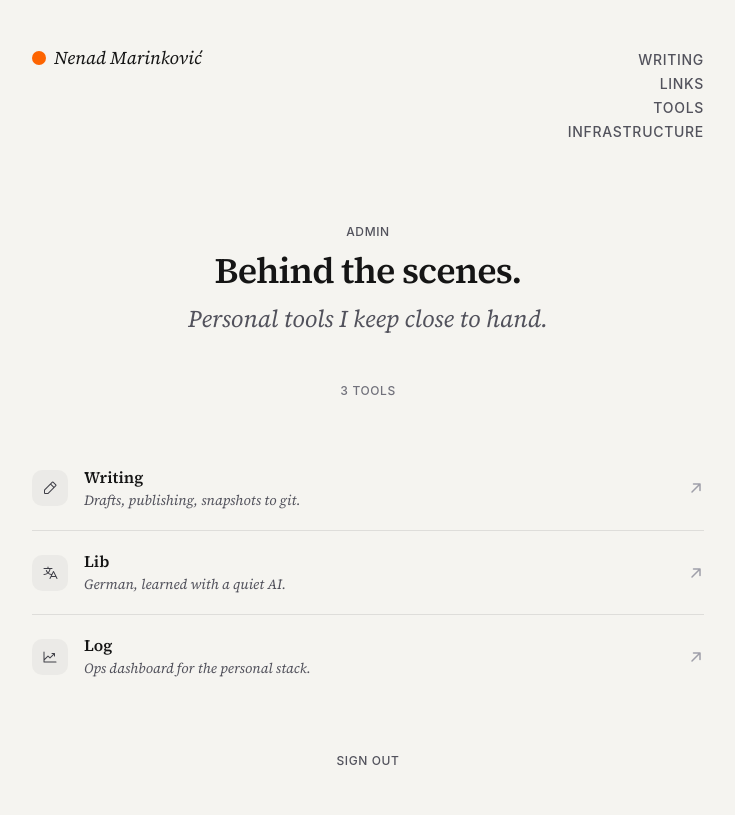
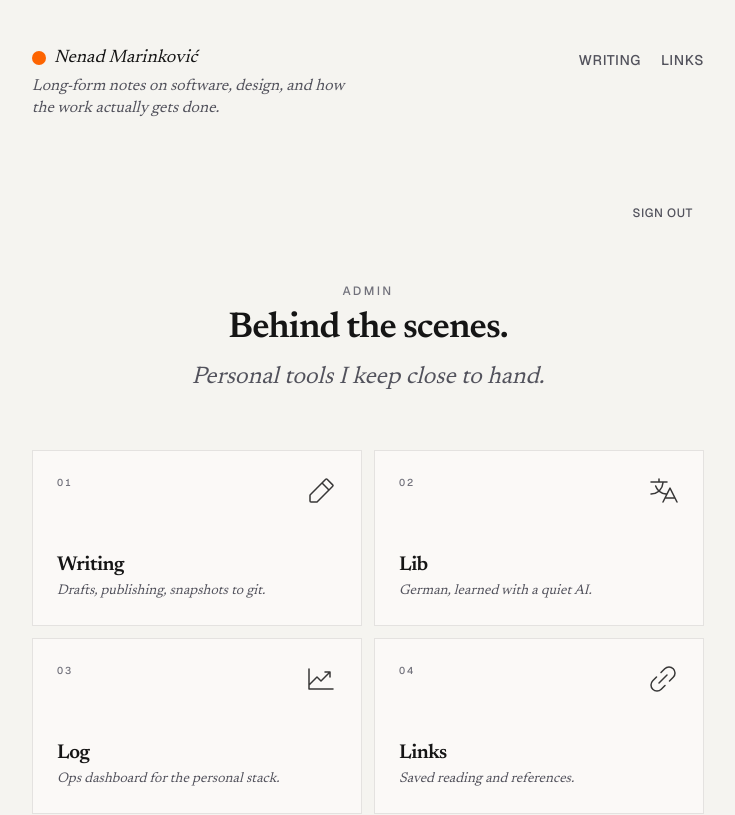
Before and after one commit to nenadmarinkovic/home, a Next.js app: page /admin in a window 1280 px wide. Shown: the top 815 px of the page, without its empty margins (272-1007 px from the left). Built offline with nearby package versions, Linux system fonts and the light colour scheme; no server answers.

Commit message:
feat(admin): add links page and update layout with new fonts

```diff
--- /dev/null
+++ b/app/admin/links/page.tsx
@@ -0,0 +1,28 @@
+import type { Metadata } from "next";
+
+export const metadata: Metadata = {
+  title: "Links · Admin",
+  robots: { index: false, follow: false },
+};
+
+export default function AdminLinksPage() {
+  return (
+    <main className="flex flex-1 flex-col items-start gap-12 py-20">
+      <hgroup className="max-w-prose self-center space-y-3 text-center">
+        <p className="font-sans text-xs font-medium uppercase tracking-[0.2em] text-zinc-500 dark:text-zinc-500">
+          Admin · Links
+        </p>
+        <h1 className="font-serif text-4xl font-semibold leading-[1.05] tracking-tight text-pretty">
+          Saved reading.
+        </h1>
+        <p className="font-serif text-2xl italic leading-snug text-zinc-600 dark:text-zinc-400">
+          A quiet shelf for things worth keeping.
+        </p>
+      </hgroup>
+
+      <p className="self-center font-sans text-xs font-medium uppercase tracking-[0.2em] text-zinc-500 dark:text-zinc-500">
+        Coming soon
+      </p>
+    </main>
+  );
+}
--- a/app/admin/page.tsx
+++ b/app/admin/page.tsx
@@ -3,6 +3,7 @@ import Link from "next/link";
 import {
   ArrowUpRight,
   ChartLineUp,
+  LinkSimple,
   PencilSimple,
   Translate,
 } from "@phosphor-icons/react/dist/ssr";
@@ -40,13 +41,23 @@ const tools: Tool[] = [
     tagline: "Ops dashboard for the personal stack.",
     Icon: ChartLineUp,
   },
+  {
+    href: "/admin/links",
+    name: "Links",
+    tagline: "Saved reading and references.",
+    Icon: LinkSimple,
+  },
 ];
 
 export default function AdminPage() {
   return (
-    <main className="flex flex-1 flex-col items-start gap-12 py-20">
+    <main className="flex flex-1 flex-col items-start gap-14 py-20">
+      <div className="flex w-full justify-end">
+        <LogoutButton />
+      </div>
+
       <hgroup className="max-w-prose self-center space-y-3 text-center">
-        <p className="font-sans text-xs font-medium uppercase tracking-wider text-zinc-600 dark:text-zinc-400">
+        <p className="font-sans text-xs font-medium uppercase tracking-[0.2em] text-zinc-500 dark:text-zinc-500">
           Admin
         </p>
         <h1 className="font-serif text-4xl font-semibold leading-[1.05] tracking-tight text-pretty">
@@ -57,52 +68,46 @@ export default function AdminPage() {
         </p>
       </hgroup>
 
-      <p className="flex flex-wrap items-center gap-x-2 gap-y-1 self-center font-sans text-xs font-medium uppercase tracking-wider text-zinc-500 dark:text-zinc-500">
-        <span>
-          <span className="tabular-nums">{tools.length}</span> tool
-          {tools.length === 1 ? "" : "s"}
-        </span>
-      </p>
-
-      <ul className="flex w-full flex-col divide-y divide-foreground/10">
-        {tools.map((tool) => (
-          <ToolRow key={tool.href} tool={tool} />
+      <ul className="grid w-full grid-cols-2 gap-3">
+        {tools.map((tool, index) => (
+          <ToolCard key={tool.href} tool={tool} index={index} />
         ))}
       </ul>
-
-      <div className="self-center">
-        <LogoutButton />
-      </div>
     </main>
   );
 }
 
-function ToolRow({ tool }: { tool: Tool }) {
+function ToolCard({ tool, index }: { tool: Tool; index: number }) {
   const { Icon } = tool;
   return (
-    <li className="group/row">
+    <li>
       <Link
         href={tool.href}
-        className="flex items-center gap-4 py-5 transition-colors"
+        className="group relative flex min-h-44 flex-col justify-between gap-10 border border-foreground/10 bg-card p-6 transition-colors duration-200 hover:border-foreground/30"
       >
-        <span
-          aria-hidden
-          className="flex size-9 shrink-0 items-center justify-center rounded-lg bg-foreground/[0.04] text-zinc-700 transition-colors group-hover/row:bg-[#fd6401]/10 group-hover/row:text-[#fd6401] dark:text-zinc-300"
-        >
-          <Icon weight="regular" className="size-4" />
+        <div className="flex items-start justify-between">
+          <span className="font-sans text-[10px] font-medium uppercase tracking-[0.2em] tabular-nums text-zinc-500 dark:text-zinc-500">
+            {String(index + 1).padStart(2, "0")}
           </span>
+          <Icon
+            weight="light"
+            className="size-8 text-foreground/85 transition-transform duration-300 group-hover:-translate-y-0.5"
+          />
+        </div>
+        <div className="flex items-end justify-between gap-3">
           <div className="min-w-0 flex-1">
-          <p className="truncate font-serif text-base font-semibold leading-tight text-foreground transition-opacity group-hover/row:opacity-70">
+            <p className="font-serif text-xl font-semibold leading-tight tracking-tight text-foreground">
               {tool.name}
             </p>
-          <p className="mt-1 truncate font-serif text-sm italic leading-snug text-zinc-600 dark:text-zinc-400">
+            <p className="mt-1 font-serif text-sm italic leading-snug text-zinc-600 text-pretty dark:text-zinc-400">
               {tool.tagline}
             </p>
           </div>
           <ArrowUpRight
             weight="bold"
-          className="size-4 shrink-0 text-zinc-400 transition-all group-hover/row:translate-x-0.5 group-hover/row:-translate-y-0.5 group-hover/row:text-foreground"
+            className="mb-1 size-4 shrink-0 -translate-x-1 text-zinc-400 opacity-0 transition-all duration-200 group-hover:translate-x-0 group-hover:text-foreground group-hover:opacity-100"
           />
+        </div>
       </Link>
     </li>
   );
--- a/app/globals.css
+++ b/app/globals.css
@@ -8,10 +8,10 @@
   --color-background: var(--background);
   --color-foreground: var(--foreground);
   --font-sans:
-    -apple-system, BlinkMacSystemFont, "SF Pro Text", "SF Pro Display",
-    "Helvetica Neue", Helvetica, sans-serif;
+    var(--font-geist), -apple-system, BlinkMacSystemFont, "SF Pro Text",
+    "SF Pro Display", "Helvetica Neue", Helvetica, sans-serif;
   --font-mono: ui-monospace, SFMono-Regular, Menlo, Monaco, Consolas, monospace;
-  --font-serif: var(--font-source-serif), ui-serif, Georgia, serif;
+  --font-serif: var(--font-newsreader), ui-serif, Georgia, serif;
   --font-heading: var(--font-sans);
   --color-sidebar-ring: var(--sidebar-ring);
   --color-sidebar-border: var(--sidebar-border);
--- a/app/layout.tsx
+++ b/app/layout.tsx
@@ -1,5 +1,5 @@
 import type { Metadata, Viewport } from "next";
-import localFont from "next/font/local";
+import { Geist, Newsreader } from "next/font/google";
 import { Providers } from "./providers";
 import { SiteFooter } from "@/components/site-footer";
 import { SiteHeader } from "@/components/site-header";
@@ -8,21 +8,17 @@ import { getAuthedFromCookie } from "@/lib/auth-server";
 import { site } from "@/lib/site";
 import "./globals.css";
 
-const sourceSerif = localFont({
-  variable: "--font-source-serif",
+const geist = Geist({
+  variable: "--font-geist",
+  subsets: ["latin", "latin-ext"],
   display: "swap",
-  src: [
-    {
-      path: "./fonts/source-serif-4-latin.woff2",
-      weight: "200 900",
-      style: "normal",
-    },
-    {
-      path: "./fonts/source-serif-4-italic-latin.woff2",
-      weight: "200 900",
-      style: "italic",
-    },
-  ],
+});
+
+const newsreader = Newsreader({
+  variable: "--font-newsreader",
+  subsets: ["latin", "latin-ext"],
+  style: ["normal", "italic"],
+  display: "swap",
 });
 
 export const viewport: Viewport = {
@@ -65,7 +61,7 @@ export default async function RootLayout({
     <html
       lang="en"
       suppressHydrationWarning
-      className={`${sourceSerif.variable} antialiased`}
+      className={`${geist.variable} ${newsreader.variable} antialiased`}
     >
       <body>
         <Providers authed={authed}>
--- a/components/header-bio.tsx
+++ b/components/header-bio.tsx
@@ -2,25 +2,24 @@
 
 import { usePathname } from "next/navigation";
 
+const DEFAULT_BIO =
+  "Long-form notes on software, design, and how the work actually gets done.";
+
 const bios: Record<string, string> = {
   "/": "Hi, I’m Nenad — software developer in Vienna. I build for the web and write about it here.",
-  "/writing": "Long-form notes on software, design, and how the work actually gets done.",
   "/contact": "I prefer email. Slow to reply, but I always do.",
   "/links": "A handful of sites — friends, tools, and quiet corners of the web.",
   "/tools": "Software I use every day, and a few I built myself.",
   "/infrastructure": "How this site is hosted, built, and put together.",
 };
 
-function getBio(pathname: string): string | null {
-  if (pathname.startsWith("/writing/")) return null;
-  if (pathname.startsWith("/admin")) return null;
-  return bios[pathname] ?? null;
+function getBio(pathname: string): string {
+  return bios[pathname] ?? DEFAULT_BIO;
 }
 
 export function HeaderBio() {
   const pathname = usePathname();
   const bio = getBio(pathname);
-  if (!bio) return null;
 
   return (
     <p className="max-w-xs font-serif text-base italic leading-snug text-zinc-600 dark:text-zinc-400">
--- a/components/header-nav.tsx
+++ b/components/header-nav.tsx
@@ -30,7 +30,7 @@ export function HeaderNav() {
   const authActive = authItem ? isNavActive(pathname, authItem.href) : false;
 
   return (
-    <nav className="hidden flex-col items-end font-sans text-sm font-medium uppercase tracking-wider text-zinc-600 md:flex dark:text-zinc-400">
+    <nav className="hidden flex-row items-center gap-5 font-sans text-sm font-medium uppercase tracking-wider text-zinc-600 md:flex dark:text-zinc-400">
       {baseNavItems.map((item) => {
         const active = isNavActive(pathname, item.href);
         return (
--- a/components/nav-items.ts
+++ b/components/nav-items.ts
@@ -6,8 +6,6 @@ export type NavItem = {
 export const baseNavItems: NavItem[] = [
   { href: "/writing", label: "Writing" },
   { href: "/links", label: "Links" },
-  { href: "/tools", label: "Tools" },
-  { href: "/infrastructure", label: "Infrastructure" },
 ];
 
 export function getAuthNavItem(authed: boolean): NavItem | null {
```
Lines whose indentation alone changed are shown as unchanged.
